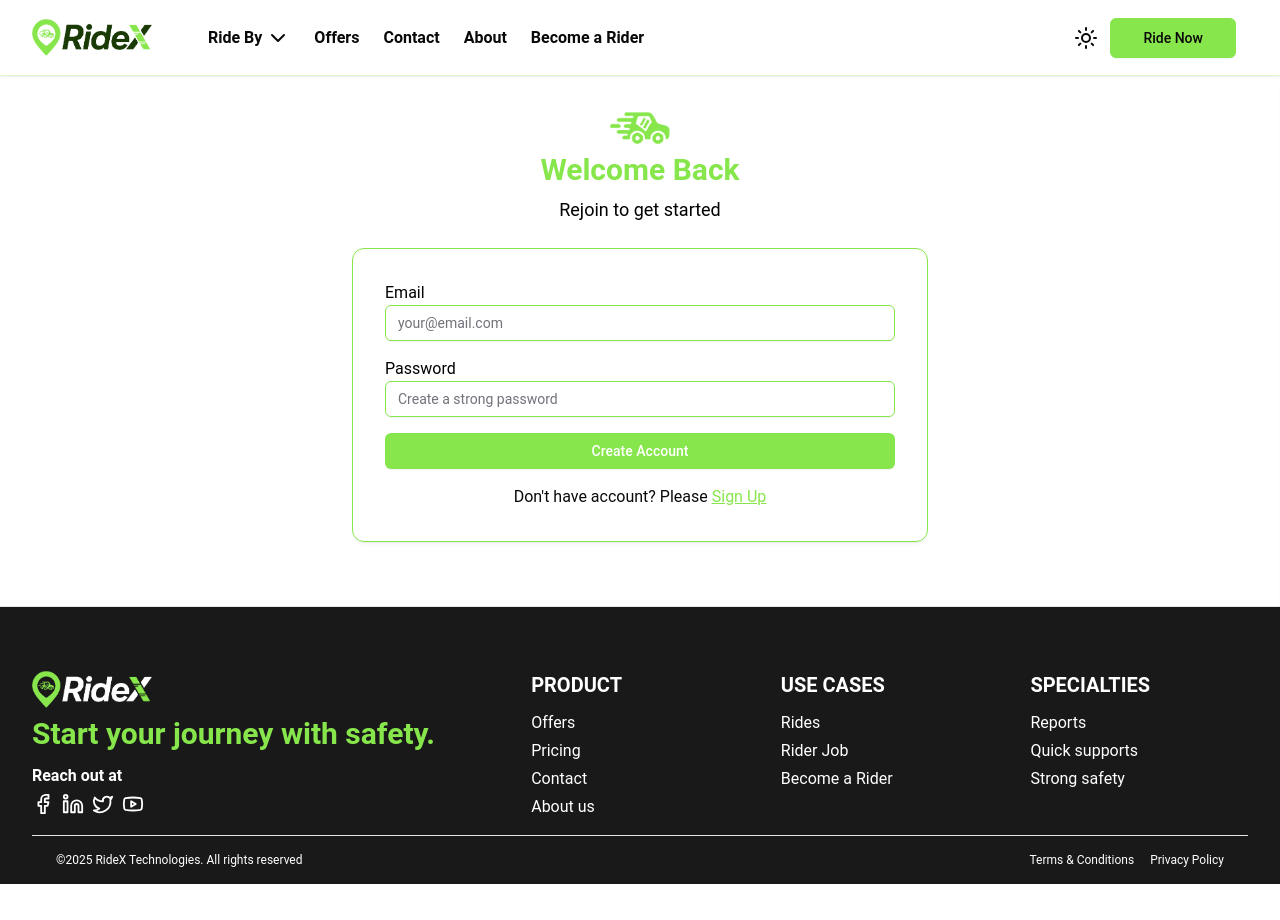
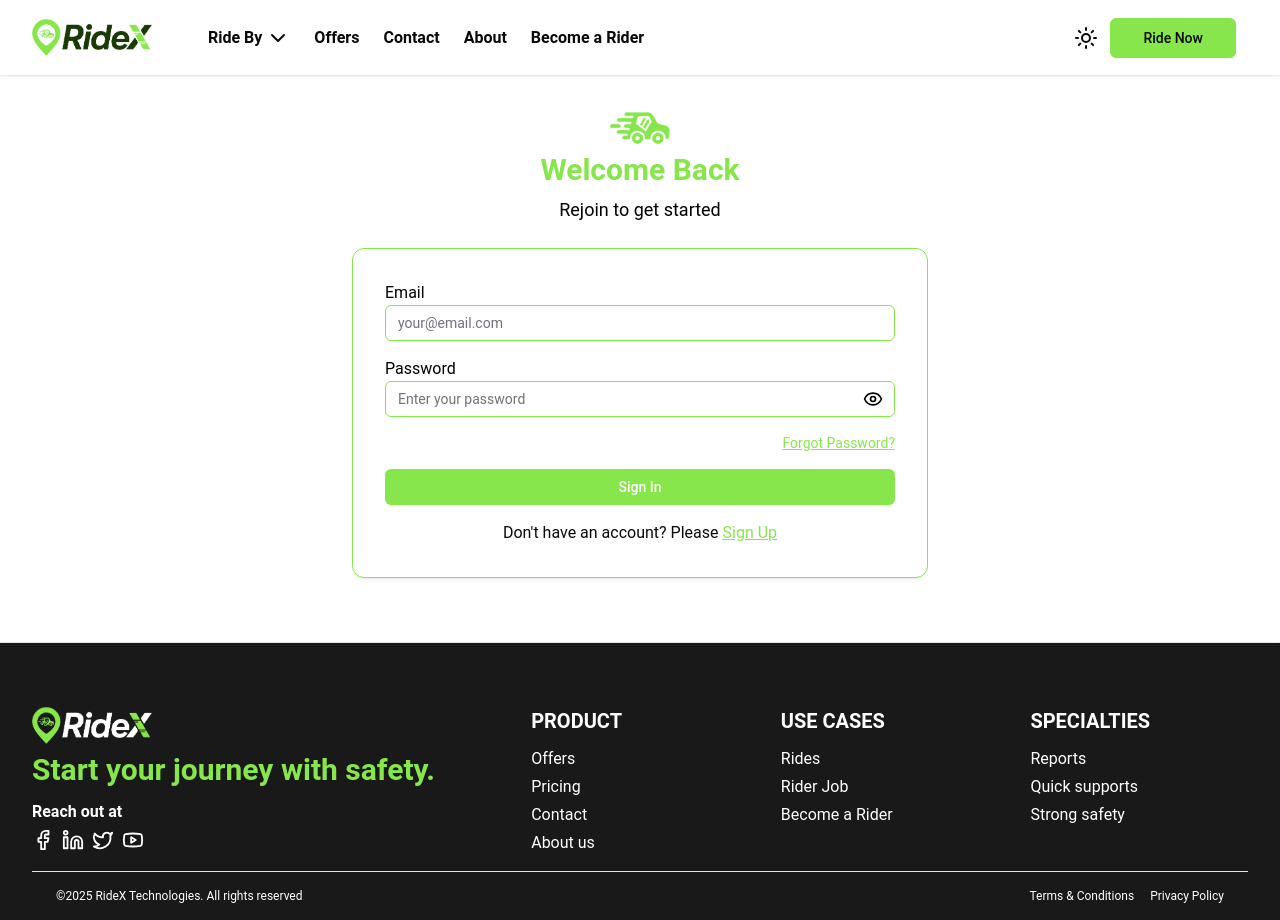
Before and after one commit to rubel6610/RideX-Frontend, a Next.js app: page /signIn in a window 1280 px wide. Before the commit the page ends 884 px from the top, so only its background shows below. Built offline with nearby package versions, Linux system fonts and the light colour scheme.

Commit message:
some code modified

```diff
--- a/src/app/signIn/page.jsx
+++ b/src/app/signIn/page.jsx
@@ -1,96 +1,81 @@
+'use client'
+
 import { Button } from "@/components/ui/button";
 import { Input } from "@/components/ui/input";
 import CarLogo from "../../Assets/car-icon.png";
-// import GoogleIcon from "../../Assets/google-icon.png";
-// import FacebookIcon from "../../Assets/facebook-icon.png";
 import Image from "next/image";
-import React from "react";
 import Link from "next/link";
+import { Eye, EyeOff } from "lucide-react";
+import { useState } from "react";
 
 function LoginPage() {
+  const [showPassword, setShowPassword] = useState(false);
+  const [email, setEmail] = useState(""); // email state
+
+  const handleForgotPassword = () => {
+    if (!email) {
+      alert("Please enter your email first!");
+      return;
+    }
+    // এখানে তুমি Firebase বা API call করতে পারো
+    alert(`Password reset link sent to ${email}`);
+  };
+
   return (
     <div className="mt-28 container mx-auto mb-16">
       {/* title and logo  */}
       <div className="flex flex-col items-center space-y-2 my-6">
-        <Image
-          src={CarLogo}
-          alt="car-logo"
-          width={60}
-          height={60}
-          className=""
-        />
-        <h2 className="text-3xl text-primary font-bold">
-          Welcome Back
-        </h2>
-        <p className="text-black dark:text-white text-lg">
-          Rejoin to get started
-        </p>
+        <Image src={CarLogo} alt="car-logo" width={60} height={60} />
+        <h2 className="text-3xl text-primary font-bold">Welcome Back</h2>
+        <p className="text-black dark:text-white text-lg">Rejoin to get started</p>
       </div>
 
-      {/* login page from  */}
+      {/* login page form  */}
       <form className="shadow-lg p-8 rounded-xl space-y-4 max-w-xl mx-auto border border-primary">
-        {/* <p className="text-black/60 dark:text-white/60 text-center mb-8 text-lg w-2/3 flex mx-auto justify-center">
-          Sign in to access your account and start your journey with RideX
-        </p> */}
-
         {/* email field  */}
         <label>Email</label>
         <Input
           type="email"
           placeholder="your@email.com"
           className="border border-primary"
-        ></Input>
+          value={email}
+          onChange={(e) => setEmail(e.target.value)}
+        />
 
-        {/* password field  */}
+        {/* password field with toggle  */}
         <label>Password</label>
-        <Input
-          type="password"
-          placeholder="Create a strong password"
-          className="border border-primary"
-        ></Input>
+        <div className="relative">
+          <Input
+            type={showPassword ? "text" : "password"}
+            placeholder="Enter your password"
+            className="border border-primary pr-12"
+          />
+          <span
+            className="absolute right-3 top-1/2 -translate-y-1/2 cursor-pointer"
+            onClick={() => setShowPassword(!showPassword)}
+          >
+            {showPassword ? <EyeOff size={20} /> : <Eye size={20} />}
+          </span>
+        </div>
+
+        {/* forgot password link */}
+        <p
+          className="text-right text-sm text-primary underline cursor-pointer"
+          onClick={handleForgotPassword}
+        >
+          Forgot Password?
+        </p>
 
         {/* sign In button */}
         <Button className="w-full bg-primary hover:bg-primary text-white dark:background">
-          Create Account
+          Sign In
         </Button>
 
-        {/* google login button  */}
-        {/* <Button
-          variant="outline"
-          className="w-full dark:bg-white bg-gray-800 hover:bg-gray-900 text-white dark:text-black"
-        >
-          <Image
-            src={GoogleIcon}
-            alt="google-icon"
-            width={20}
-            height={20}
-            className=""
-          />
-          Continue with Google
-        </Button> */}
-
-        {/* facebook login button  */}
-        {/* <Button
-          variant="outline"
-          className="w-full dark:bg-white bg-gray-800 hover:bg-gray-900 text-white dark:text-black"
-        >
-          <Image
-            src={FacebookIcon}
-            alt="google-icon"
-            width={40}
-            height={40}
-            className=""
-          />
-          Continue with Facebook
-        </Button> */}
-
         {/* toggle sign Up page  */}
-        <p className='text-center text-foreground '>
-          Don't have account? Please{" "}
-          <span className='text-primary underline cursor-pointer'>
-            <Link href="/register" >
-            Sign Up
-            </Link>
+        <p className="text-center text-foreground">
+          Don't have an account? Please{" "}
+          <span className="text-primary underline cursor-pointer">
+            <Link href="/register">Sign Up</Link>
           </span>
         </p>
       </form>
```
